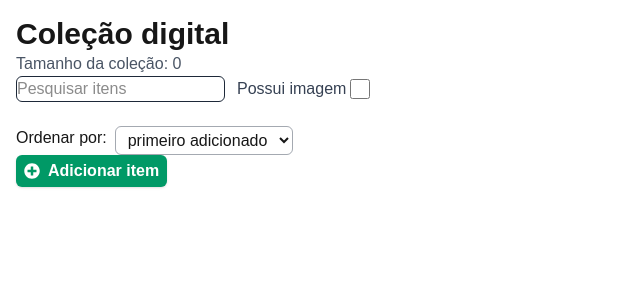
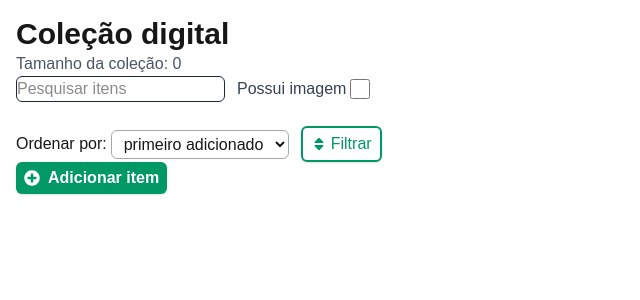
Before and after one commit to gab-souza-martins/digital-collection, a Next.js app: page / in a window 1280 px wide. Shown: the top 300 px of the page, without its empty margins (0-640 px from the left). Built offline with nearby package versions, Linux system fonts and the light colour scheme.

Commit message:
Adicionada funcionalidade para cada seleção de ItemSort.tsx

```diff
--- a/src/app/Components/ItemSort.tsx
+++ b/src/app/Components/ItemSort.tsx
@@ -1,35 +1,21 @@
 import React from "react";
+import { FaSort } from "react-icons/fa";
 
 interface ItemSortProps {
-   onDateSort: (isByDate: boolean) => void;
-   onReverseDateSort: (isByReverseDate: boolean) => void;
-   onAlphabeticalSort: (isAlphabetical: boolean) => void;
-   onReverseAlphabeticalSort: (isReverseAlphabetical: boolean) => void;
+   sort: (value: string) => void;
 }
 
-const ItemSort: React.FC<ItemSortProps> = ({
-   onDateSort,
-   onReverseDateSort,
-   onAlphabeticalSort,
-   onReverseAlphabeticalSort,
-}) => {
-   //    const handleDateSort = (isOn: boolean) => {
-   //       onDateSort(isOn);
-   //    };
-   //    const handleReverseDateSort = (isOn: boolean) => {
-   //       onReverseDateSort(isOn);
-   //    };
-   //    const handleAlphabeticalSort = (isOn: boolean) => {
-   //       onAlphabeticalSort(isOn);
-   //    };
-   //    const handleReverseAlphabeticalSort = (isOn: boolean) => {
-   //       onReverseAlphabeticalSort(isOn);
-   //    };
-
+const ItemSort: React.FC<ItemSortProps> = ({ sort }) => {
    const [selectedSort, setSelectedSort] = React.useState<string>("");
+   const handleSort = (e: React.MouseEvent<HTMLButtonElement>) => {
+      e.preventDefault();
+      sort(selectedSort);
+   };
 
    return (
-      <div className="flex gap-2">
+      <div>
+         <form className="flex items-center gap-3">
+            <div className="flex items-center gap-1">
                <label htmlFor="sortSelect">Ordenar por:</label>
                <select
                   id="sortSelect"
@@ -43,6 +29,19 @@ const ItemSort: React.FC<ItemSortProps> = ({
                   <option value="alphabetical-reverse">título (Z–A)</option>
                </select>
             </div>
+
+            <button
+               onClick={handleSort}
+               type="submit"
+               className="cursor-pointer rounded-md flex items-center gap-1 py-1 px-2 text-emerald-600 border-2 border-emerald-600
+                          shadow-sm hover:bg-emerald-600 hover:text-white hover:shadow-xl transition duration-75 ease-in-out
+                          active:bg-emerald-700 active:border-emerald-700 active:shadow-md"
+            >
+               <FaSort />
+               Filtrar
+            </button>
+         </form>
+      </div>
    );
 };
 
--- a/src/app/page.tsx
+++ b/src/app/page.tsx
@@ -96,23 +96,20 @@ export default function Home() {
    };
 
    // *Define ordenação dos itens
-   const [sortAlphabetically, setSortAlphabetically] =
-      React.useState<boolean>(false);
+   const [sortValue, setSortValue] = React.useState<string>("");
 
    React.useEffect(() => {
-      const savedAlphabeticalSort: string | null =
-         localStorage.getItem("sortAlphabetically");
+      const savedSortValue: string | null = localStorage.getItem("sortValue");
 
-      const parsed: boolean = savedAlphabeticalSort
-         ? JSON.parse(savedAlphabeticalSort)
-         : false;
+      const parsed: string = savedSortValue ? JSON.parse(savedSortValue) : "";
 
-      setSortAlphabetically(parsed);
+      setSortValue(parsed);
    }, []);
 
-   const handleSortAlphabetically = (isSorting: boolean) => {
-      setSortAlphabetically(isSorting);
-      localStorage.setItem("sortAlphabetically", JSON.stringify(isSorting));
+   const handleSort = (sort: string) => {
+      setSortValue(sort);
+      localStorage.setItem("sortValue", JSON.stringify(sort));
+      console.log(sortValue);
    };
 
    // *Define os filtros de busca e ordenação
@@ -137,10 +134,22 @@ export default function Home() {
       }
 
       //* Filtros de ordenação
-      if (sortAlphabetically) {
-         filteredItems = [...filteredItems].sort((a, b) =>
-            a.title.localeCompare(b.title)
-         );
+      switch (sortValue) {
+         case "date-reverse":
+            filteredItems = [...filteredItems].reverse();
+            break;
+         case "alphabetical":
+            filteredItems = [...filteredItems].sort((a, b) =>
+               a.title.localeCompare(b.title)
+            );
+            break;
+         case "alphabetical-reverse":
+            filteredItems = [...filteredItems].sort((a, b) =>
+               b.title.localeCompare(a.title)
+            );
+            break;
+         default:
+            break;
       }
 
       filteredItems = [...filteredItems].sort(
@@ -149,7 +158,7 @@ export default function Home() {
       );
 
       setViewedItems(filteredItems);
-   }, [searchTerm, imageFilter, sortAlphabetically, allItems]);
+   }, [allItems, searchTerm, imageFilter, sortValue]);
 
    const handleTextSearch = (searchTerm: string) => {
       setSearchTerm(searchTerm);
@@ -183,7 +192,7 @@ export default function Home() {
          />
          <br />
 
-         <ItemSort onAlphabeticalSort={handleSortAlphabetically} />
+         <ItemSort sort={handleSort} />
 
          <OpenAddFormBtn openForm={handleOpenAddForm} />
          <br />
```
Lines whose indentation alone changed are shown as unchanged.
